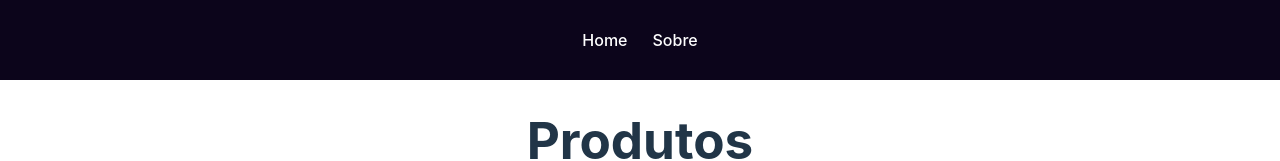
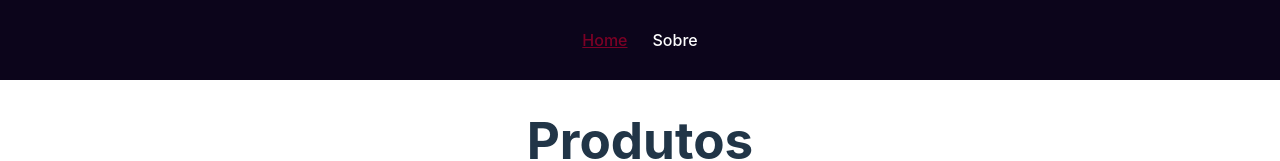
Before and after one commit to kevinsolar/router, a React (Vite) app: page / in a window 1280 px wide. Shown: the top 161 px of the page. Built offline with nearby package versions, Linux system fonts and the light colour scheme; data requests are answered from the project's data file.

Commit message:
Aula 08: trocando o Link do menu por NavLink e aproveitando a função isActive interna para fazer a estilização.

```diff
--- a/src/components/Navbar/Navbar.css
+++ b/src/components/Navbar/Navbar.css
@@ -22,5 +22,6 @@
 }
 
 .active {
-   text-decoration: dashed;
+   text-decoration: underline;
+   color: #7b0025;
 }
--- a/src/components/Navbar/index.jsx
+++ b/src/components/Navbar/index.jsx
@@ -1,13 +1,15 @@
 import './Navbar.css';
 
 //2 - Links com React Router
-import { Link } from "react-router-dom";
+import { NavLink } from "react-router-dom";
 
 const Navbar = () => {
    return (
       <nav>
-         <Link to="/">Home</Link>
-         <Link to="/sobre">Sobre</Link>
+         {/* <Link to="/">Home</Link>
+         <Link to="/sobre">Sobre</Link> */}
+         <NavLink to="/">Home</NavLink>
+         <NavLink to="/sobre">Sobre</NavLink>
       </nav>
    )
 }
```
